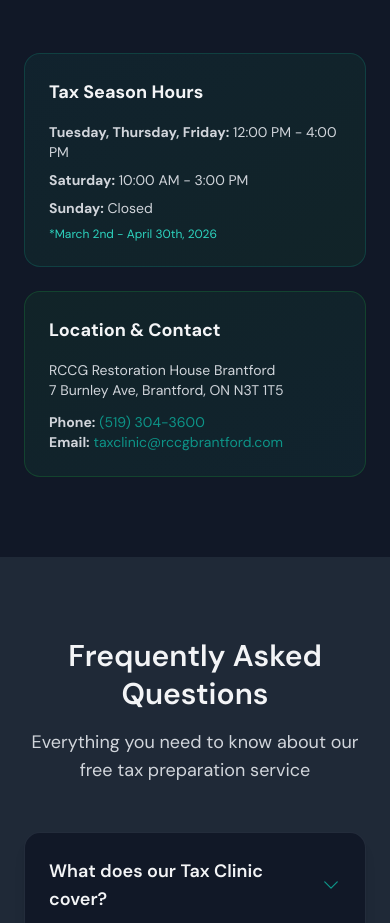
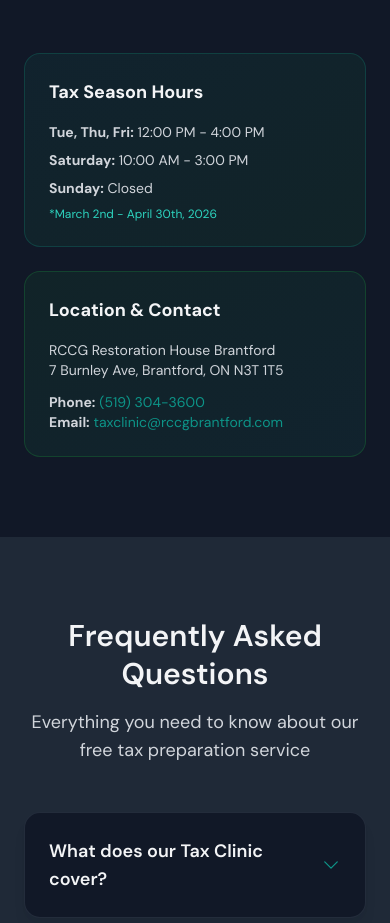
Before and after one commit to 0niran/rccg-rhb, a Next.js app: page /tax-clinic in a window 390 px wide. Shown: the part 1042-1965 px from the top of the page. Built offline with nearby package versions, Linux system fonts and the light colour scheme; a web font is replaced by a local one.

Commit message:
Fix Tax Clinic schedule text line breaking on mobile
- Use abbreviated day names on mobile (Tue, Thu, Fri)
- Show full day names on larger screens (sm and up)
- Prevents awkward text wrapping in schedule display
- Maintains readability across all screen sizes
- Improves mobile user experience

```diff
--- a/src/app/tax-clinic/page.tsx
+++ b/src/app/tax-clinic/page.tsx
@@ -161,7 +161,11 @@
             <div className="bg-gradient-to-br from-teal-50 to-green-50 dark:from-teal-900/20 dark:to-green-900/20 rounded-2xl p-6 md:p-8 border border-teal-200/50 dark:border-teal-800/50">
               <h3 className="text-lg md:text-xl font-bold text-gray-800 dark:text-gray-100 mb-4">Tax Season Hours</h3>
               <div className="space-y-2 text-sm md:text-base text-gray-600 dark:text-gray-300">
-                <p><strong>Tuesday, Thursday, Friday:</strong> 12:00 PM - 4:00 PM</p>
+                <p>
+                  <strong className="inline sm:hidden">Tue, Thu, Fri:</strong>
+                  <strong className="hidden sm:inline">Tuesday, Thursday, Friday:</strong>
+                  {" "}12:00 PM - 4:00 PM
+                </p>
                 <p><strong>Saturday:</strong> 10:00 AM - 3:00 PM</p>
                 <p><strong>Sunday:</strong> Closed</p>
                 <p className="text-xs md:text-sm text-teal-600 dark:text-teal-400 mt-3">
```
